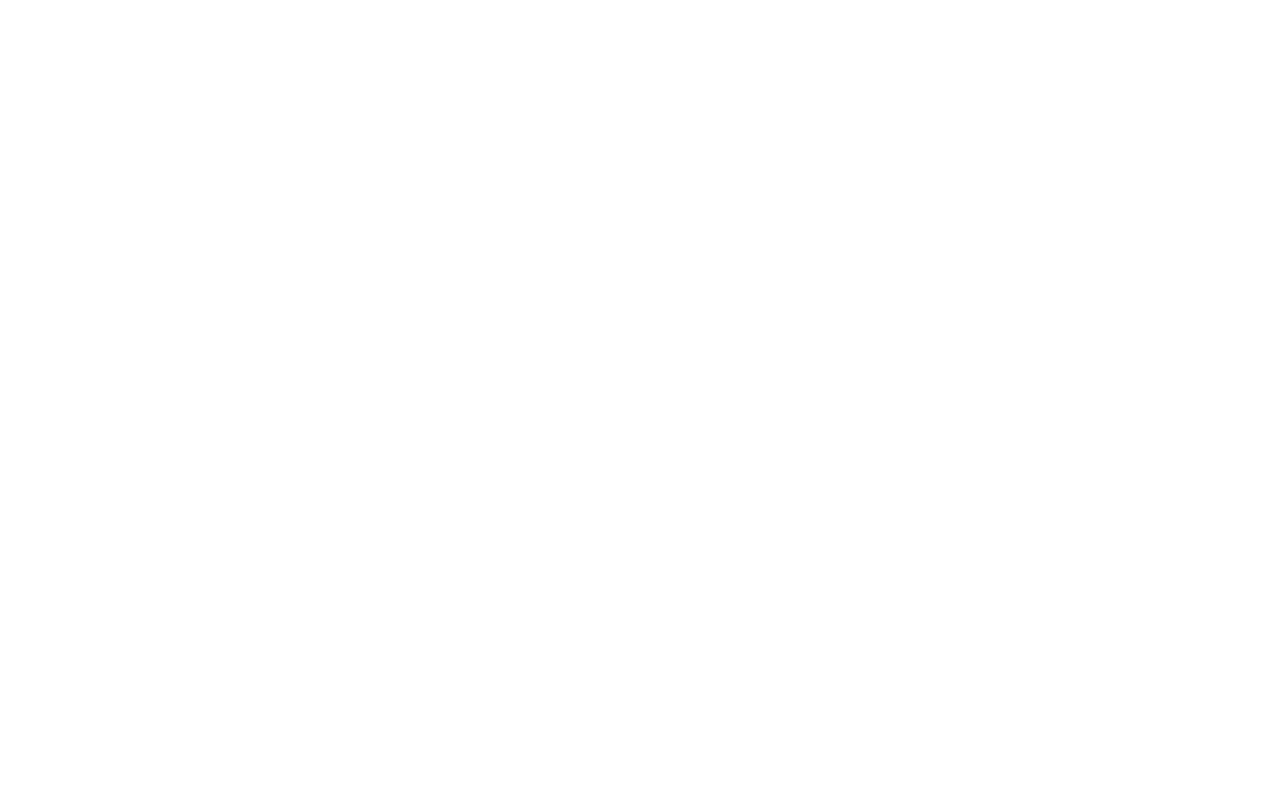
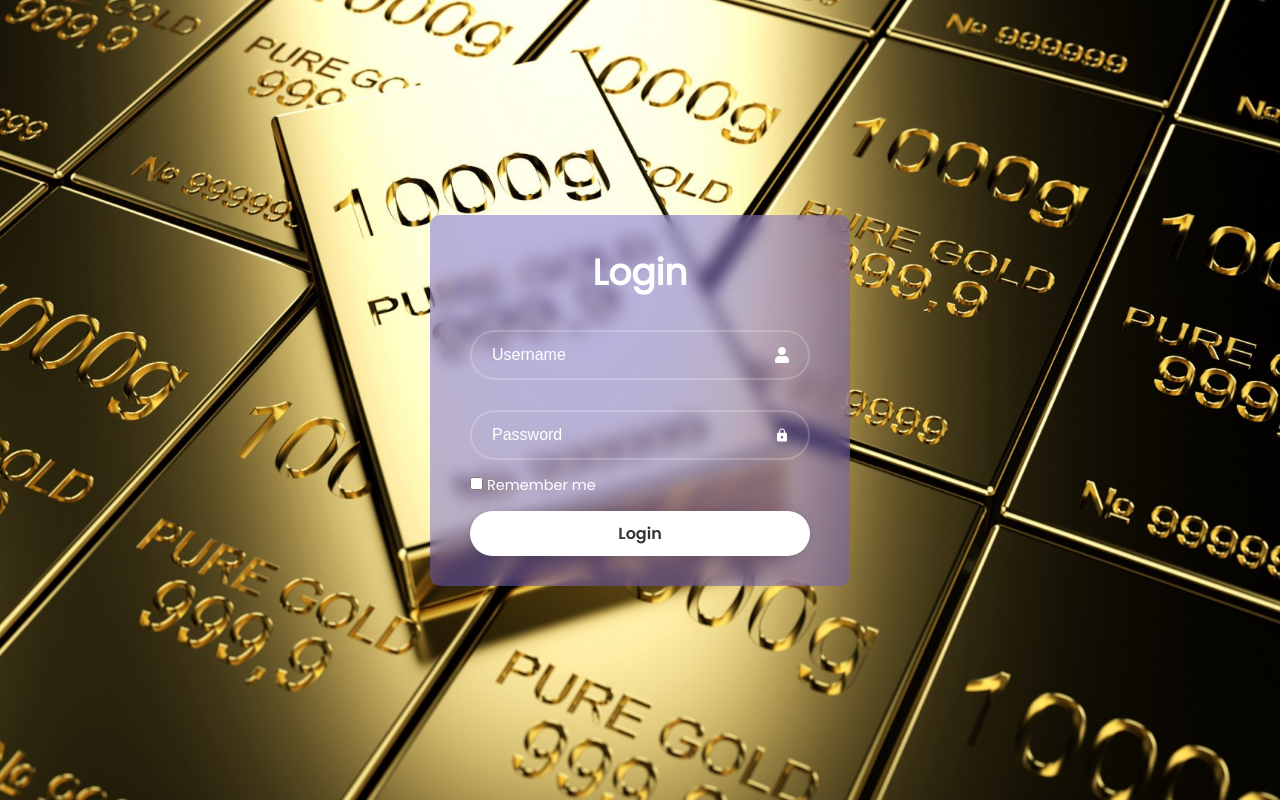
Before and after one commit to MyothantTheDev/GoldRetailFrontEnd, a React (Vite) app: page / in a window 1280 px wide. Built offline with nearby package versions, Linux system fonts and the light colour scheme.

Commit message:
Finish Login Page

```diff
--- a/src/App.css
+++ b/src/App.css
@@ -58,6 +58,12 @@
   --bg-gradient-peach: linear-gradient(to right, #fff7f3, #fff7f3);
 }
 
+* {
+  margin: 0;
+  padding: 0;
+  box-sizing: border-box;
+}
+
 html, .App, .content {
   height: 100%;
   width: 100%;
@@ -65,6 +71,8 @@
 }
 
 .App {
+  width: 100%;
+  height: 100%;
   display: flex;
   position: relative;
 }
--- a/src/App.jsx
+++ b/src/App.jsx
@@ -1,5 +1,6 @@
 import './App.css'
-import { BrowserRouter as Router } from 'react-router-dom'
+import { BrowserRouter as Router, Route, Routes } from 'react-router-dom'
+import LoginForm from './components/sences/Auth'
 
 function App() {
 
@@ -7,7 +8,9 @@
     <>
     <div className="App">
       <Router>
-
+        <Routes>
+          <Route path='/' Component={LoginForm}/>
+        </Routes>
       </Router>
     </div>
     </>
--- /dev/null
+++ b/src/components/sences/Auth/LoginForm.css
@@ -0,0 +1,90 @@
+code {
+    font-family: 'Poppin', sans-serif;
+}
+
+.App {
+    justify-content: center;
+    background: url('../../../assets/Gold.jpg') no-repeat;
+    background-size: cover;
+}
+
+.LoginForm {
+    display: flex;
+    justify-content: center;
+    align-items: center;
+    min-height: 100vh;
+}
+
+.wrapper {
+    width: 420px;
+    background: rgba(106, 90, 206, 0.472);
+    backdrop-filter: blur(8px);
+    color: #fff;
+    border-radius: 10px;
+    padding: 30px 40px;
+}
+
+.wrapper h1 {
+    font-size: 36px;
+    text-align: center;
+}
+
+.wrapper .input-box {
+    position: relative;
+    width: 100%;
+    height: 50px;
+    margin: 30px 0;
+    font-family: 'Poppin',sans-serif;
+}
+
+.input-box input {
+    width: 100%;
+    height: 100%;
+    background: transparent;
+    border: none;
+    outline: none;
+    border: 2px solid rgb(255, 255, 255, .2);
+    border-radius: 40px;
+    font-size: 16px;
+    color: #fff;
+    padding: 20px 45px 20px 20px;
+}
+
+.input-box input::placeholder {
+    color: #fff;
+
+}
+
+.input-box .icon {
+    position: absolute;
+    right: 20px;
+    top: 50%;
+    transform: translateY(-50%);
+    font-size: 16px;
+}
+
+.wrapper .remember {
+    display: flex;
+    justify-content: space-between;
+    font-size: 14.5px;
+    margin: -15px 0 15px;
+}
+
+.remember label input {
+    accent-color: #fff;
+    margin-right: 4px;
+}
+
+.wrapper button {
+    width: 100%;
+    height: 45px;
+    background: #fff;
+    border: none;
+    outline: none;
+    border-radius: 40px;
+    box-shadow: 0 0 10px rgba(0, 0, 0, .1);
+    cursor: pointer;
+    font-size: 16px;
+    color: #333;
+    font-family: 'Poppins-SimiBold',sans-serif;
+}
--- /dev/null
+++ b/src/components/sences/Auth/index.jsx
@@ -0,0 +1,36 @@
+import './LoginForm.css'
+import React from "react"
+import { FaUser } from '@react-icons/all-files/fa/FaUser'
+import { IoMdLock } from '@react-icons/all-files/io/IoMdLock'
+
+const LoginForm = () => {
+	return (
+		<>
+			<div className="LoginForm">
+				<div className="wrapper">
+					<form action="">
+						<h1>Login</h1>
+						<div className="input-box">
+							<input type="text" placeholder="Username" required/>
+							<FaUser className="icon" />
+						</div>
+						<div className="input-box">
+							<input type="password" placeholder="Password" required/>
+							<IoMdLock className="icon" />
+						</div>
+
+						<div className="remember">
+							<label >
+								<input type="checkbox" required/>Remember me
+							</label>
+						</div>
+
+						<button type="submit">Login</button>
+					</form>
+				</div>
+			</div>
+		</>
+	)
+}
+
+export default LoginForm
```
Also changed, not shown: src/assets/Gold.jpg (added). Lines whose indentation alone changed are shown as unchanged.
